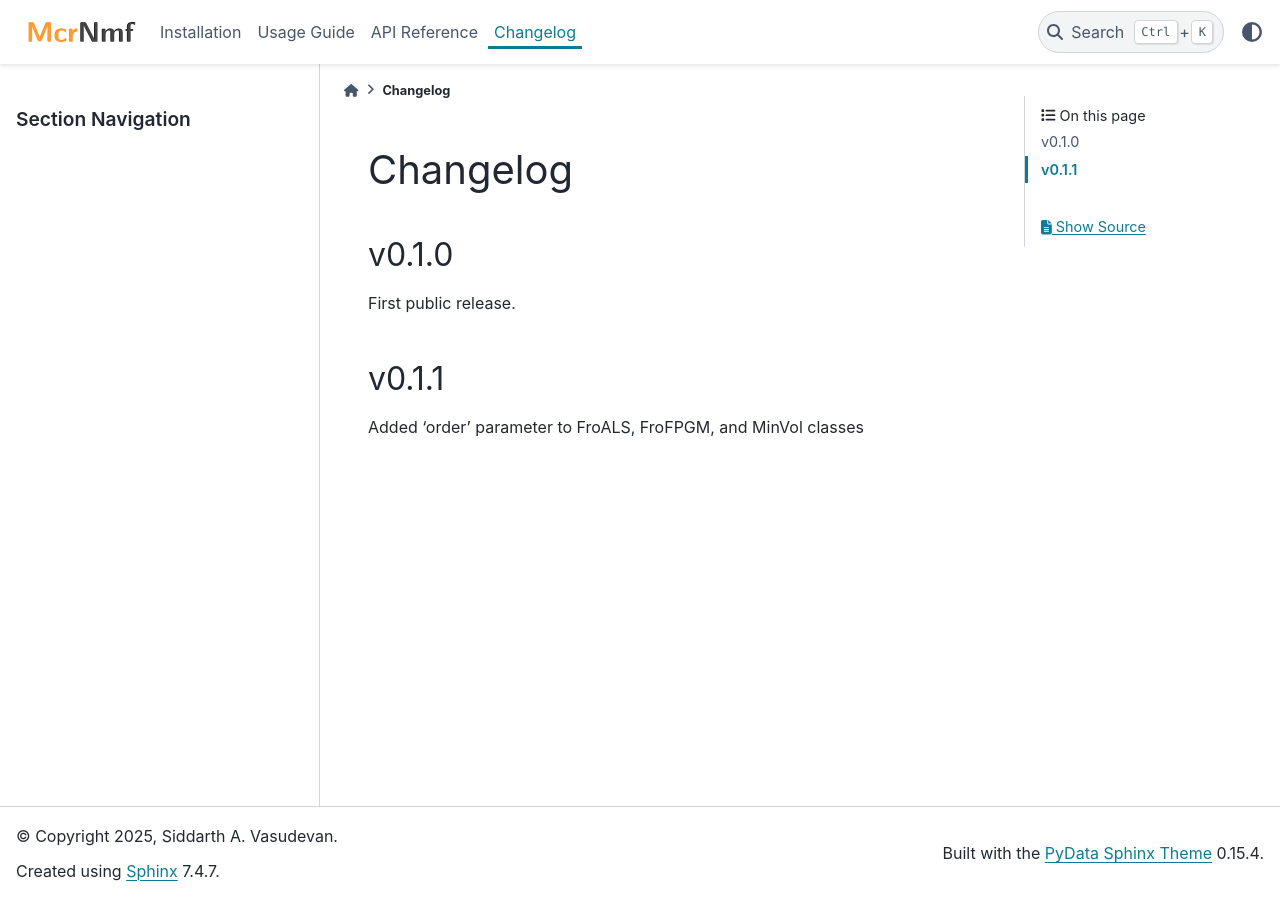
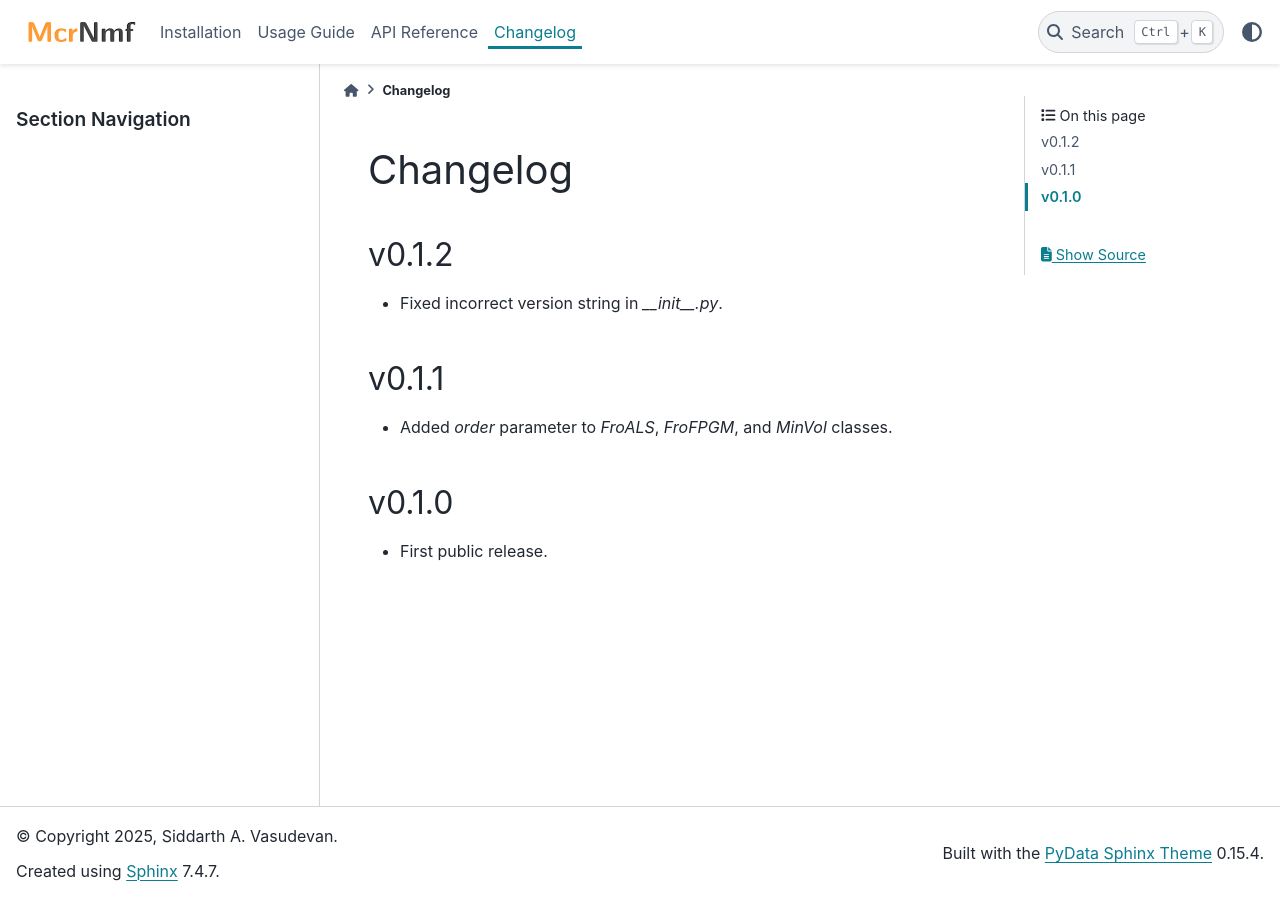
Before and after one commit to siddarthVasudevan/mcrnmf, a Sphinx documentation site: the page built from docs/source/changelog.rst, in a window 1280 px wide. Built offline with Sphinx 7.4.7 and the PyData theme 0.15.4, drawn with Linux system fonts in a browser that asks for light colours.

Commit message:
update changelog

```diff
--- a/docs/source/changelog.rst
+++ b/docs/source/changelog.rst
@@ -1,12 +1,14 @@
 Changelog
 =========
 
-v0.1.0
--------------
-
-First public release.
+v0.1.2
+------
+- Fixed incorrect version string in `__init__.py`.
 
 v0.1.1
--------------
+------
+- Added `order` parameter to `FroALS`, `FroFPGM`, and `MinVol` classes.
 
-Added 'order' parameter to FroALS, FroFPGM, and MinVol classes
+v0.1.0
+------
+- First public release.
```
